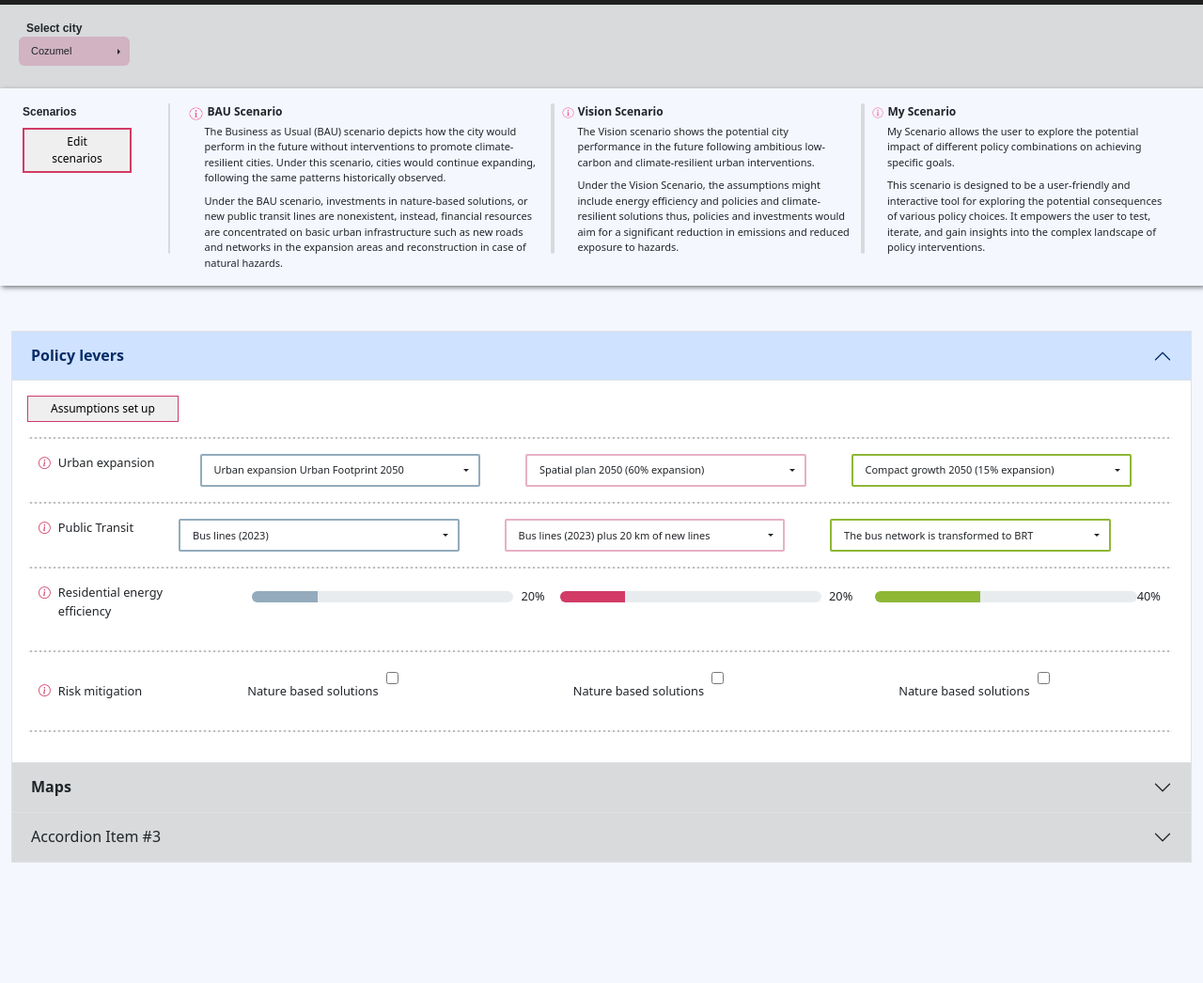
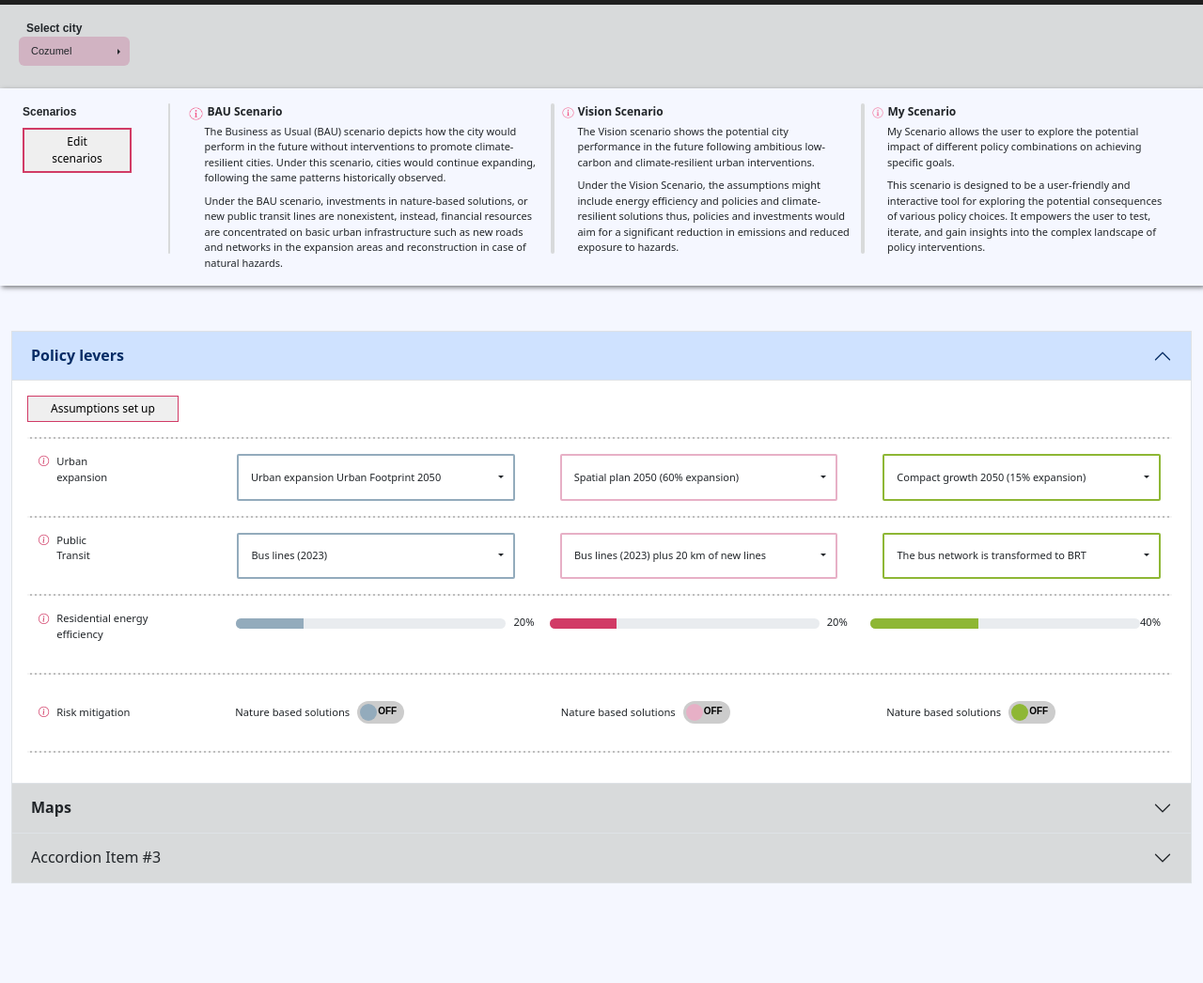
Before and after one commit to Mike3328/Muckup-Bootstrap, a plain HTML site: page Page6/index.html in a window 1280 px wide. Shown: the part 77-1123 px from the top of the page at 94% size. Drawn offline with nearby package versions, Linux system fonts and the light colour scheme; a web font is replaced by a local one.

Commit message:
Update style.css

```diff
--- a/Page6/style.css
+++ b/Page6/style.css
@@ -162,11 +162,11 @@ hr{
 
 i{
     color: var(--primary-color);
-    font-size: 0.8rem;
+    font-size: 0.7rem;
 }
 
 .urban p{
-    font-size: 0.8rem;
+    font-size: 0.7rem;
 }
 
 .urban .btn-group button {
@@ -204,6 +204,233 @@ i{
     transition-duration: 0.3s;
 }
 
+.urban:nth-of-type(1) .btn-group:nth-of-type(2) {
+    margin-left: 55px;
+}
+
+.urban:nth-of-type(2) .btn-group:nth-of-type(2) {
+    margin-left: 75px;
+}
+
+/*Blue Switch*/
+.toggle-container1 {
+    display: flex;
+    align-items: center;
+    font-family: Arial, sans-serif;
+}
+
+.toggle-container1 .switch {
+    position: relative;
+    display: inline-block;
+    width: 50px;
+    height: 24px;
+}
+
+.toggle-container1 .switch input {
+    opacity: 0;
+    width: 0;
+    height: 0;
+}
+
+.toggle-container1 .slider {
+    position: absolute;
+    cursor: pointer;
+    top: 0;
+    left: 0;
+    right: 0;
+    bottom: 0;
+    background-color: #ccc;
+    border-radius: 24px;
+    transition: .4s;
+}
+
+.toggle-container1 .slider:before {
+    position: absolute;
+    content: "";
+    height: 18px;
+    width: 18px;
+    left: 3px;
+    bottom: 3px;
+    background-color: var(--secondary-color);
+    border-radius: 50%;
+    transition: .4s;
+}
+
+.toggle-container1 input:checked + .slider {
+    background-color: var(--secondary-color);
+}
+
+.toggle-container1 input:checked + .slider:before {
+    transform: translateX(26px);
+    background-color: white;
+}
+
+.toggle-container1 .slider::after {
+    content: 'OFF';
+    color: rgb(0, 0, 0);
+    position: absolute;
+    right: 8px;
+    top: 3px;
+    font-size: 10px;
+    font-weight: bold;
+}
+
+.toggle-container1 input:checked + .slider::after {
+    content: 'ON';
+    left: 8px;
+    color: white;
+}
+
+/*Pink Switch*/
+.toggle-container2 {
+    display: flex;
+    align-items: center;
+    font-family: Arial, sans-serif;
+}
+
+.toggle-container2 .switch {
+    position: relative;
+    display: inline-block;
+    width: 50px;
+    height: 24px;
+}
+
+.toggle-container2 .switch input {
+    opacity: 0;
+    width: 0;
+    height: 0;
+}
+
+.toggle-container2 .slider {
+    position: absolute;
+    cursor: pointer;
+    top: 0;
+    left: 0;
+    right: 0;
+    bottom: 0;
+    background-color: #ccc;
+    border-radius: 24px;
+    transition: .4s;
+}
+
+.toggle-container2 .slider:before {
+    position: absolute;
+    content: "";
+    height: 18px;
+    width: 18px;
+    left: 3px;
+    bottom: 3px;
+    background-color: var(--sixth-color);
+    border-radius: 50%;
+    transition: .4s;
+}
+
+.toggle-container2 input:checked + .slider {
+    background-color: var(--primary-color);
+}
+
+.toggle-container2 input:checked + .slider:before {
+    transform: translateX(26px);
+    background-color: white;
+}
+
+.toggle-container2 .slider::after {
+    content: 'OFF';
+    color: rgb(0, 0, 0);
+    position: absolute;
+    right: 8px;
+    top: 3px;
+    font-size: 10px;
+    font-weight: bold;
+}
+
+.toggle-container2 input:checked + .slider::after {
+    content: 'ON';
+    left: 8px;
+    color: white;
+}
+
+/*Green Switch*/
+.toggle-container3 {
+    display: flex;
+    align-items: center;
+    font-family: Arial, sans-serif;
+}
+
+.toggle-container3 .switch {
+    position: relative;
+    display: inline-block;
+    width: 50px;
+    height: 24px;
+}
+
+.toggle-container3 .switch input {
+    opacity: 0;
+    width: 0;
+    height: 0;
+}
+
+.toggle-container3 .slider {
+    position: absolute;
+    cursor: pointer;
+    top: 0;
+    left: 0;
+    right: 0;
+    bottom: 0;
+    background-color: #ccc;
+    border-radius: 24px;
+    transition: .4s;
+}
+
+.toggle-container3 .slider:before {
+    position: absolute;
+    content: "";
+    height: 18px;
+    width: 18px;
+    left: 3px;
+    bottom: 3px;
+    background-color: var(--third-color);
+    border-radius: 50%;
+    transition: .4s;
+}
+
+.toggle-container3 input:checked + .slider {
+    background-color: var(--third-color);
+}
+
+.toggle-container3 input:checked + .slider:before {
+    transform: translateX(26px);
+    background-color: white;
+}
+
+.toggle-container3 .slider::after {
+    content: 'OFF';
+    color: rgb(0, 0, 0);
+    position: absolute;
+    right: 8px;
+    top: 3px;
+    font-size: 10px;
+    font-weight: bold;
+}
+
+.toggle-container3 input:checked + .slider::after {
+    content: 'ON';
+    left: 8px;
+    color: white;
+}
+
+/*Maps*/
+.ch:checked {
+    background-color: var(--primary-color);
+    border-radius: 0;
+}
+
+.circle {
+    height: 0.5rem;
+    width: 0.5rem;
+    border-radius: 50%;
+}
+
 @media screen and (max-width: 768px) {
     .all-scenarios {
         flex-direction: column;
```
